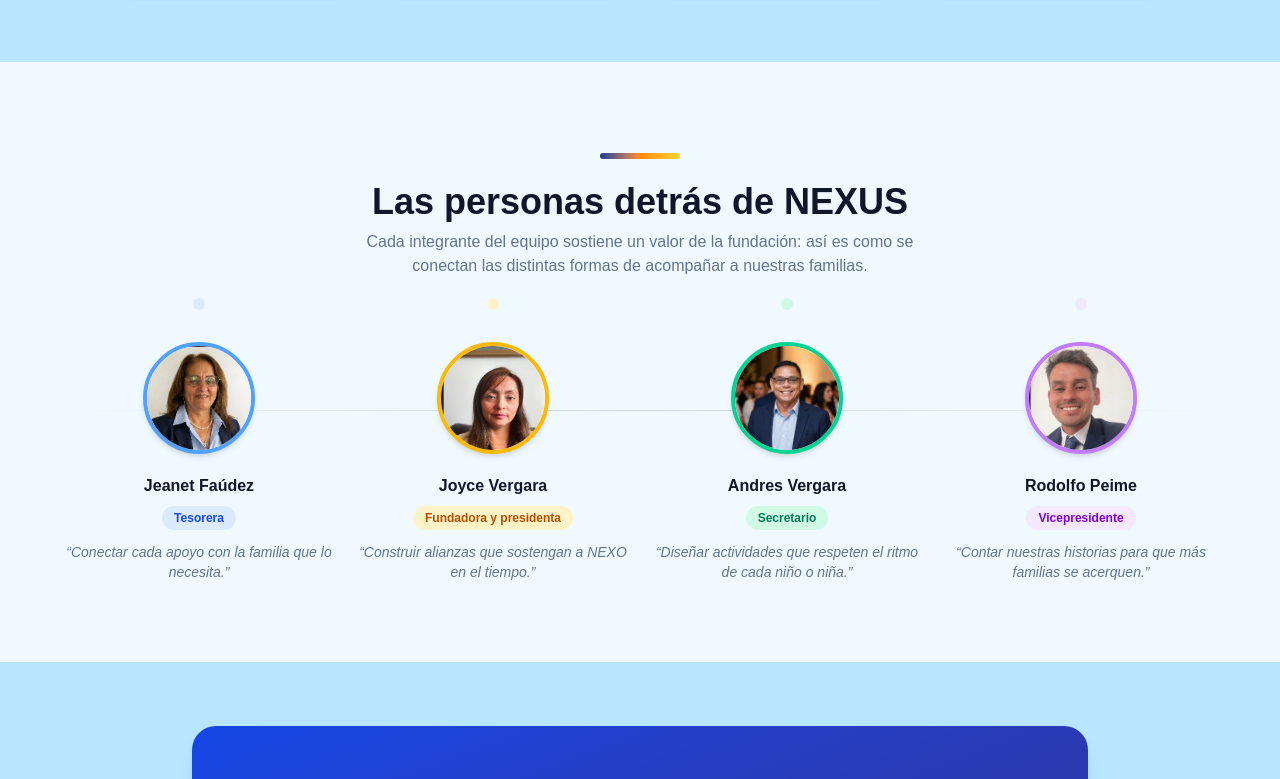
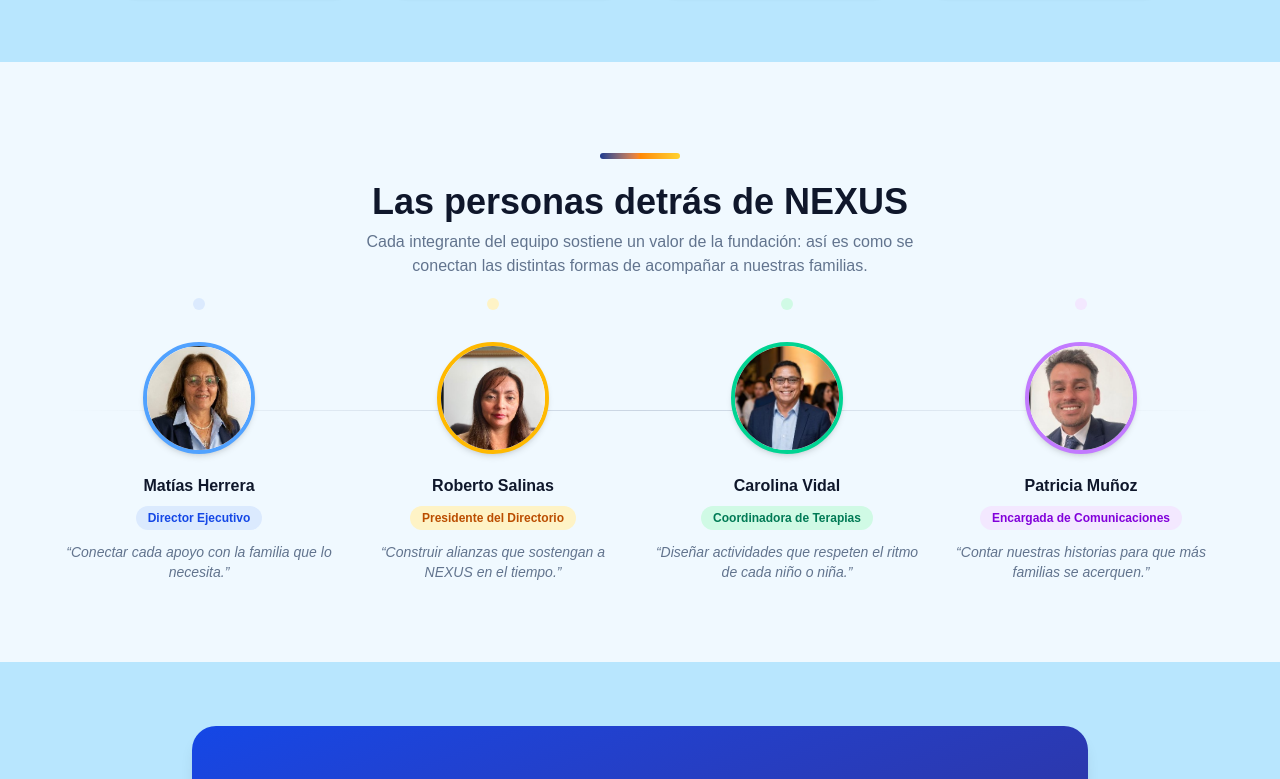
Before and after one commit to Barbarariv/nexus, a React (Vite) app: page /sobre-nosotros in a window 1280 px wide. Shown: the part 1041-1820 px from the top of the page. Built offline with nearby package versions, Linux system fonts and the light colour scheme.

Commit message:
reemplaza NEXO por NEXUS en todos los componentes

```diff
--- a/src/Comunicacion.jsx
+++ b/src/Comunicacion.jsx
@@ -41,7 +41,7 @@ const HISTORIAS_INICIALES = [
     avatar: '👩',
     categoria: 'familia',
     titulo: 'Por fin encontramos nuestro lugar',
-    texto: 'Durante años busqué un espacio donde mi hija se sintiera comprendida. Valentina tiene TDAH y era muy difícil explicarle a la gente por qué a veces necesita moverse, gritar o simplemente no estar quieta. Desde que llegamos a NEXO, ella misma dice "aquí me entienden". Eso lo es todo para mí como mamá.',
+    texto: 'Durante años busqué un espacio donde mi hija se sintiera comprendida. Valentina tiene TDAH y era muy difícil explicarle a la gente por qué a veces necesita moverse, gritar o simplemente no estar quieta. Desde que llegamos a NEXUS, ella misma dice "aquí me entienden". Eso lo es todo para mí como mamá.',
     fecha: '2026-06-01',
     likes: 24,
     comentarios: [
@@ -54,7 +54,7 @@ const HISTORIAS_INICIALES = [
     avatar: '🧑',
     categoria: 'joven',
     titulo: 'Aprendí que ser diferente no es un defecto',
-    texto: 'Soy autista de alto funcionamiento y toda mi vida pensé que algo estaba mal conmigo. En el colegio me costaba hacer amigos y no entendía por qué. Las actividades de NEXO me ayudaron a conocerme mejor y a entender cómo funciona mi cerebro. Ahora lo veo como una fortaleza, no como un problema.',
+    texto: 'Soy autista de alto funcionamiento y toda mi vida pensé que algo estaba mal conmigo. En el colegio me costaba hacer amigos y no entendía por qué. Las actividades de NEXUS me ayudaron a conocerme mejor y a entender cómo funciona mi cerebro. Ahora lo veo como una fortaleza, no como un problema.',
     fecha: '2026-06-05',
     likes: 31,
     comentarios: [
@@ -67,8 +67,8 @@ const HISTORIAS_INICIALES = [
     autor: 'Educadora diferencial, Escuela Los Pinos',
     avatar: '👩‍🏫',
     categoria: 'educador',
-    titulo: 'Cómo NEXO transformó mi sala de clases',
-    texto: 'Trabajo con niños y niñas neurodivergentes hace 10 años. Lo que más me costaba era encontrar materiales accesibles y actividades que realmente se adaptaran a cada ritmo. Empecé a usar los recursos de NEXO con mis estudiantes y la diferencia fue inmediata: más participación, menos angustia y sobre todo, más alegría. Ojalá más docentes conocieran este espacio.',
+    titulo: 'Cómo NEXUS transformó mi sala de clases',
+    texto: 'Trabajo con niños y niñas neurodivergentes hace 10 años. Lo que más me costaba era encontrar materiales accesibles y actividades que realmente se adaptaran a cada ritmo. Empecé a usar los recursos de NEXUS con mis estudiantes y la diferencia fue inmediata: más participación, menos angustia y sobre todo, más alegría. Ojalá más docentes conocieran este espacio.',
     fecha: '2026-06-10',
     likes: 18,
     comentarios: [],
@@ -79,7 +79,7 @@ const HISTORIAS_INICIALES = [
     avatar: '👵',
     categoria: 'familia',
     titulo: 'Nunca es tarde para aprender a acompañar',
-    texto: 'Cuando mi nieto fue diagnosticado, yo no entendía nada. En mi época no se hablaba de esto. Pero empecé a leer los recursos de NEXO para familias y me di cuenta de que el amor no es suficiente si no viene acompañado de comprensión. Hoy soy la abuela que Emilio necesita, y eso me llena el corazón.',
+    texto: 'Cuando mi nieto fue diagnosticado, yo no entendía nada. En mi época no se hablaba de esto. Pero empecé a leer los recursos de NEXUS para familias y me di cuenta de que el amor no es suficiente si no viene acompañado de comprensión. Hoy soy la abuela que Emilio necesita, y eso me llena el corazón.',
     fecha: '2026-06-12',
     likes: 42,
     comentarios: [
@@ -141,7 +141,7 @@ function ModalHistoria({ onGuardar, onCerrar }) {
       <div className="bg-white rounded-3xl p-10 text-center shadow-2xl">
         <div className="text-6xl mb-3">🎉</div>
         <h3 className="font-black text-slate-900 text-xl mb-1">¡Historia compartida!</h3>
-        <p className="text-slate-500 text-sm">Gracias por ser parte de la comunidad NEXO.</p>
+        <p className="text-slate-500 text-sm">Gracias por ser parte de la comunidad NEXUS.</p>
       </div>
     </div>
   );
@@ -203,7 +203,7 @@ function ModalHistoria({ onGuardar, onCerrar }) {
           <div>
             <label className="text-sm font-bold text-slate-600 mb-1 block">Cuéntanos tu historia</label>
             <textarea value={texto} onChange={e => setTexto(e.target.value)} rows={5}
-              placeholder="Comparte tu experiencia con la comunidad NEXO..."
+              placeholder="Comparte tu experiencia con la comunidad NEXUS..."
               className="w-full border-2 border-slate-200 rounded-xl px-4 py-2 font-semibold focus:border-pink-400 focus:outline-none text-sm resize-none" />
             <p className="text-xs text-slate-400 mt-1 text-right">{texto.length} caracteres</p>
           </div>
--- a/src/QuienesSomos.jsx
+++ b/src/QuienesSomos.jsx
@@ -41,32 +41,32 @@ const valores = [
 // --- Equipo: cada integrante se asocia a un valor/acento de color de la fundación ---
 const equipo = [
   {
-    nombre: 'Jeanet Faúdez',
-    rol: 'Tesorera',
+    nombre: 'Matías Herrera',
+    rol: 'Director Ejecutivo',
     foto: matiasHerrera,
     acento: 'border-blue-400',
     chip: 'bg-blue-100 text-blue-700',
     frase: 'Conectar cada apoyo con la familia que lo necesita.',
   },
   {
-    nombre: 'Joyce Vergara',
-    rol: 'Fundadora y presidenta',
+    nombre: 'Roberto Salinas',
+    rol: 'Presidente del Directorio',
     foto: robertoSalinas,
     acento: 'border-amber-400',
     chip: 'bg-amber-100 text-amber-700',
-    frase: 'Construir alianzas que sostengan a NEXO en el tiempo.',
+    frase: 'Construir alianzas que sostengan a NEXUS en el tiempo.',
   },
   {
-    nombre: 'Andres Vergara',
-    rol: 'Secretario',
+    nombre: 'Carolina Vidal',
+    rol: 'Coordinadora de Terapias',
     foto: carolinaVidal,
     acento: 'border-emerald-400',
     chip: 'bg-emerald-100 text-emerald-700',
     frase: 'Diseñar actividades que respeten el ritmo de cada niño o niña.',
   },
   {
-    nombre: 'Rodolfo Peime',
-    rol: 'Vicepresidente',
+    nombre: 'Patricia Muñoz',
+    rol: 'Encargada de Comunicaciones',
     foto: patriciaMunoz,
     acento: 'border-purple-400',
     chip: 'bg-purple-100 text-purple-700',
@@ -114,7 +114,7 @@ export default function SobreNosotros() {
       {/* ---------- VALORES ---------- */}
       <section className="px-6 md:px-12 py-16 max-w-6xl mx-auto">
         <h2 className="text-3xl font-bold text-center mb-2 text-slate-900">Lo que nos guía</h2>
-        <p className="text-center text-slate-500 mb-12">Cuatro ideas que sostienen todo lo que hacemos en NEXO.</p>
+        <p className="text-center text-slate-500 mb-12">Cuatro ideas que sostienen todo lo que hacemos en NEXUS.</p>
 
         <div className="grid grid-cols-1 sm:grid-cols-2 lg:grid-cols-4 gap-6">
           {valores.map(v => (
```
Also changed, not shown: src/Rutinas.jsx (line endings or trailing spaces).
